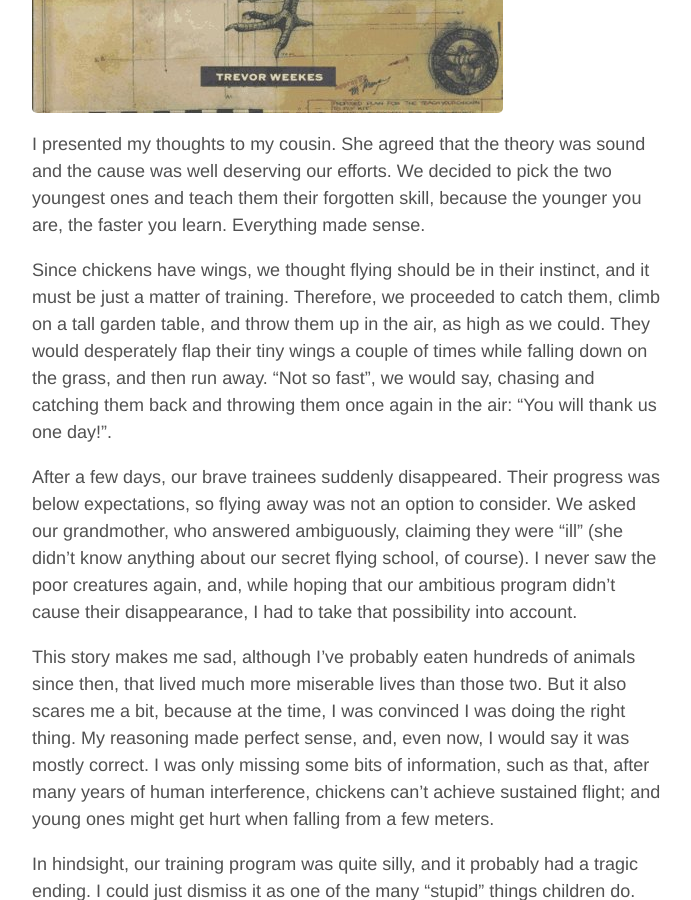
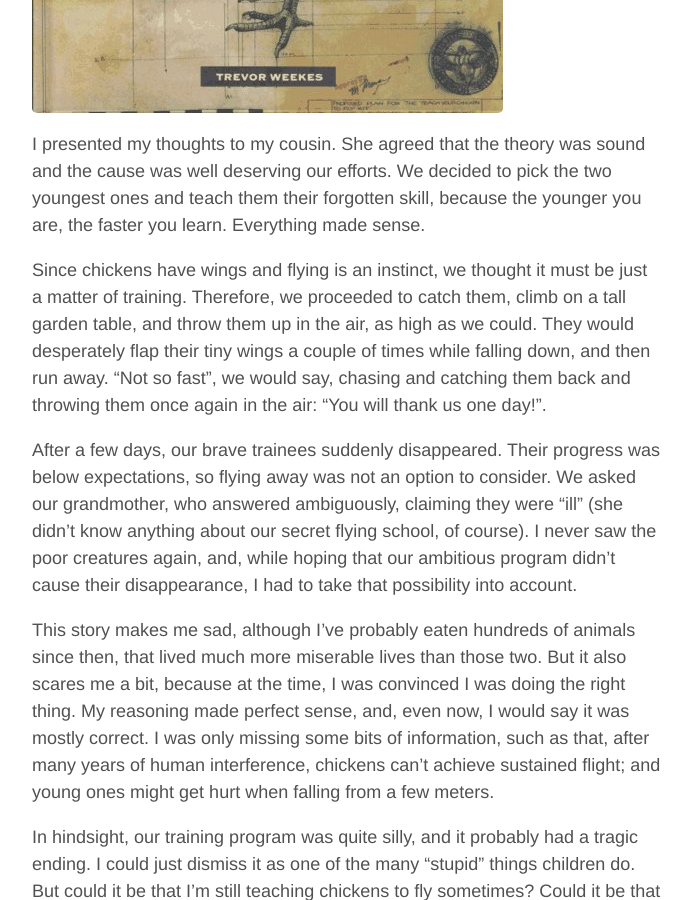
Before and after one commit to aoghina/aoghina.github.io, a Jekyll site: the page built from _posts/2015-11-21-good-intentions.md, in a window 1280 px wide and 900 px high, scrolled down 930 px. Shown: the whole window, without its empty margins (293-984 px from the left). Built offline with Jekyll 4.4.1, drawn with Linux system fonts in a browser that asks for light colours; comment, search, counter and statistics services are not loaded.

Commit message:
Update good intentions post

```diff
--- a/_posts/2015-11-21-good-intentions.md
+++ b/_posts/2015-11-21-good-intentions.md
@@ -17,7 +17,7 @@
 
 I presented my thoughts to my cousin. She agreed that the theory was sound and the cause was well deserving our efforts. We decided to pick the two youngest ones and teach them their forgotten skill, because the younger you are, the faster you learn. Everything made sense.
 
-Since chickens have wings, we thought flying should be in their instinct, and it must be just a matter of training. Therefore, we proceeded to catch them, climb on a tall garden table, and throw them up in the air, as high as we could. They would desperately flap their tiny wings a couple of times while falling down on the grass, and then run away. "Not so fast", we would say, chasing and catching them back and throwing them once again in the air: "You will thank us one day!".
+Since chickens have wings and flying is an instinct, we thought it must be just a matter of training. Therefore, we proceeded to catch them, climb on a tall garden table, and throw them up in the air, as high as we could. They would desperately flap their tiny wings a couple of times while falling down, and then run away. "Not so fast", we would say, chasing and catching them back and throwing them once again in the air: "You will thank us one day!".
 
 After a few days, our brave trainees suddenly disappeared. Their progress was below expectations, so flying away was not an option to consider. We asked our grandmother, who answered ambiguously, claiming they were "ill" (she didn't know anything about our secret flying school, of course). I never saw the poor creatures again, and, while hoping that our ambitious program didn't cause their disappearance, I had to take that possibility into account.
 
```
